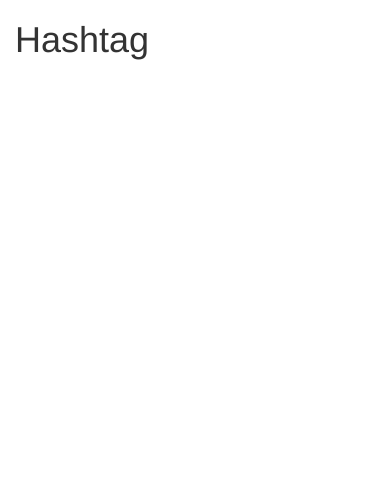
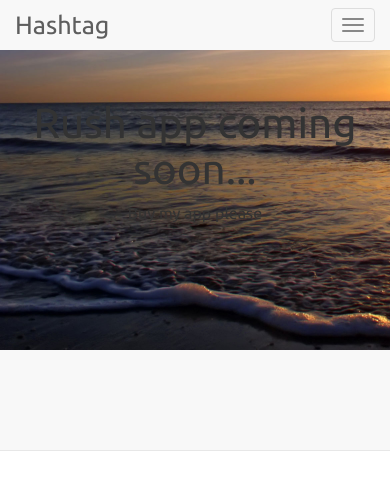
Before and after one commit to RMehta95/hashtag, a plain HTML site: page index.html in a window 390 px wide. Drawn offline with nearby package versions, Linux system fonts and the light colour scheme.

Commit message:
Home page
Added Bootstrap nabber and responsive layout

```diff
--- a/css/main.css
+++ b/css/main.css
@@ -1 +1,25 @@
 /*font-family: 'Ubuntu', sans-serif;*/
+body {
+    font-family: 'Ubuntu', sans-serif;
+}
+
+.navbar-brand {
+    font-size: 180%;
+}
+
+#topContainer {
+    height: 400px;
+    background-image: url("../img/sunset.jpg");
+    background-size: cover;
+    background-repeat: no-repeat;
+    background-position: 0 -100px;
+}
+
+#topRow {
+    margin-top: 50px;
+    text-align: center;
+}
+
+#topRow h1 {
+    font-size: 300%;
+}
--- a/index.html
+++ b/index.html
@@ -2,31 +2,67 @@
 <html lang="en">
   <head>
     <meta charset="utf-8">
+    <meta http-equiv="X-UA-Compatible" content="IE=edge">
     <meta name="viewport" content="width=device-width, initial-scale=1">
+
+    <title>Hashtag</title>
 
     <!-- Bootstrap -->
     <link rel="stylesheet" href="http://maxcdn.bootstrapcdn.com/bootstrap/3.3.4/css/bootstrap.min.css">
     <script src="https://ajax.googleapis.com/ajax/libs/jquery/1.11.3/jquery.min.js"></script>
     <script src="http://maxcdn.bootstrapcdn.com/bootstrap/3.3.4/js/bootstrap.min.js"></script>
 
+    <!-- AngularJS -->
+    <script src="https://ajax.googleapis.com/ajax/libs/angularjs/1.3.16/angular.min.js"></script>
+
     <!-- Google font Ubuntu -->
-    <link href='http://fonts.googleapis.com/css?family=Ubuntu' rel='stylesheet' type='text/css'>
+    <link href="http://fonts.googleapis.com/css?family=Ubuntu" rel="stylesheet" type="text/css">
 
     <!-- Link to CSS -->
-    <link href="css/main.css" rel="stylesheet">
-    <script src="https://ajax.googleapis.com/ajax/libs/angularjs/1.3.16/angular.min.js"></script>
+    <link href="css/main.css" rel="stylesheet" type="text/css">
+
   </head>
 
   <body ng-app="hashtag">
 
-    <div class="header">
-      <div class="container">
+    <div class="navbar navbar-default navbar-fixed-top">
+        <div class="container-fluid">
+            <div class="navbar-header">
+                <button class="navbar-toggle" data-toggle="collapse" data-target=".navbar-collapse">
+                    <span class="sr-only">Toggle navigation</span>
+                    <span class="icon-bar"></span>
+                    <span class="icon-bar"></span>
+                    <span class="icon-bar"></span>
+                </button>
+                <a class="navbar-brand">Hashtag</a>
+            </div>
+            <div class="collapse navbar-collapse">
+                <ul class="nav navbar-nav">
+                  <li class="active"><a href="#home">Home</a></li>
+                  <li><a href="#my-profile">My Profile</a></li>
+                  <li><a href="#pnms">PNMs</a></li>
+                  <li><a href="#suggestions">Suggestions</a></li>
+                </ul>
+                <form class="navbar-form navbar-right">
+                    <div class="form-group">
+                        <input type="email" placeholder="Email" class="form-control"/>
+                    </div>
+                    <div class="form-group">
+                        <input type="password" placeholder="Password" class="form-control"/>
+                    </div>
+                    <button type="button" class="btn btn-success">Log In</button>
+                </form>
+            </div>
+        </div>
+    <div>
+
+    <div class="container-fluid" id="topContainer">
         <div class="row">
-          <div class="col-md-2">
-            <h1>Hashtag</h1>
-          </div>
+            <div class="col-md-6 col-md-offset-3" id="topRow">
+                <h1>Rush app coming soon...</h1>
+                <p class="lead">Buy my app please </p>
+            </div>
         </div>
-      </div>
     </div>
 
     <!-- Modules -->
@@ -38,4 +74,5 @@
 
 
   </body>
+
 </html>
```
Also changed, not shown: img/chicago-skyline.jpg (added), img/sunset.jpg (added).
